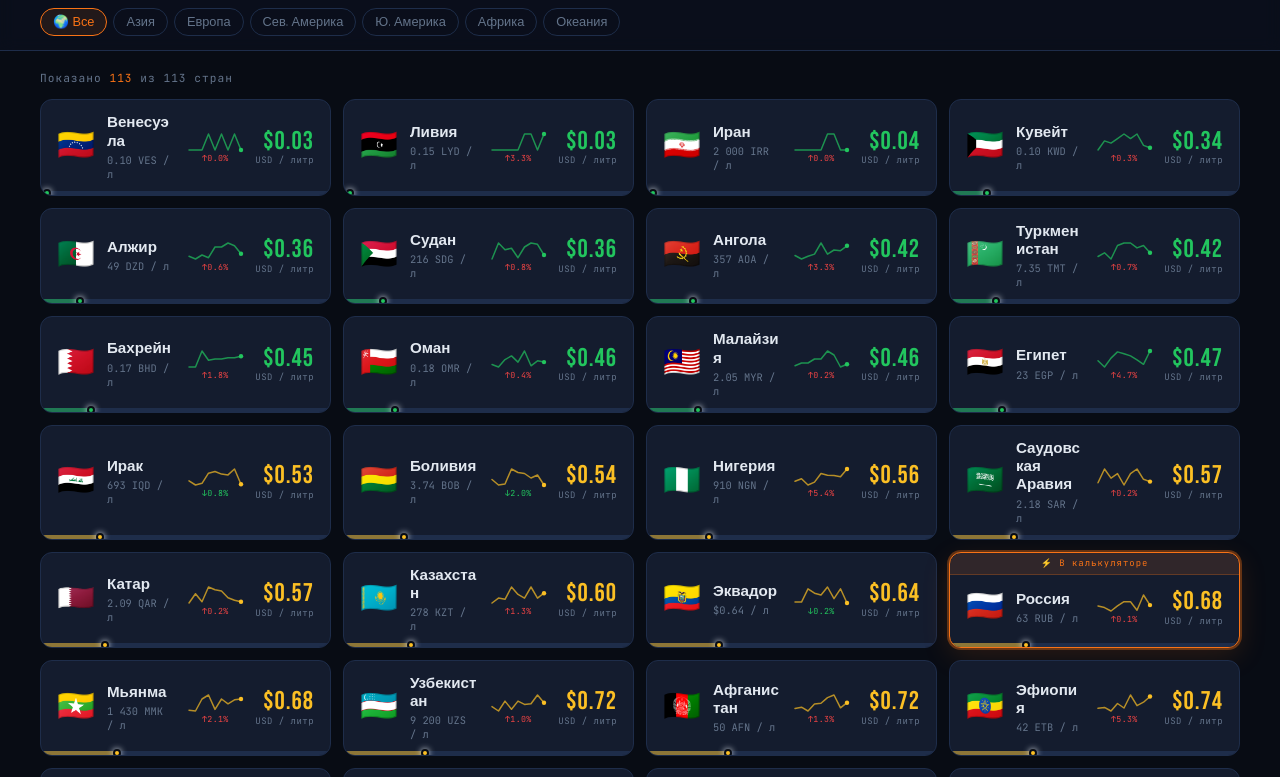
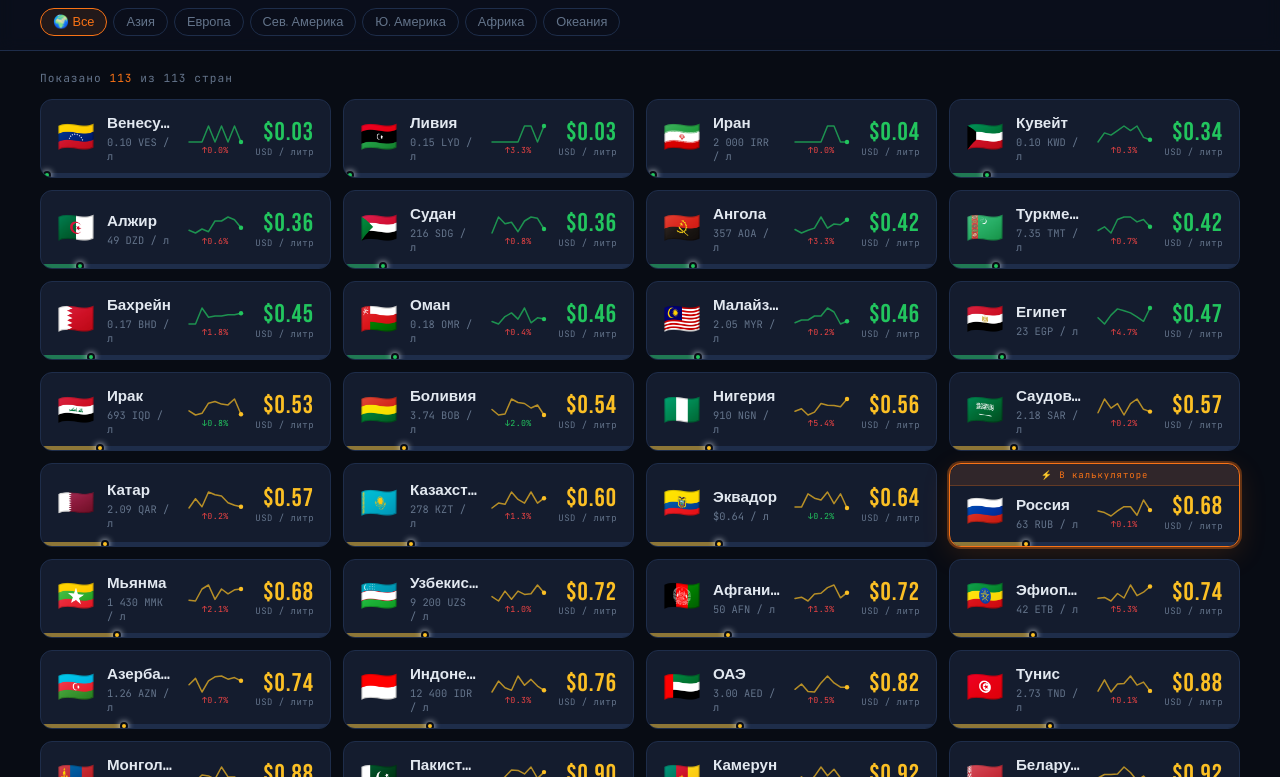
Before and after one commit to Dimitrov1985/gasoline-world, a React (Vite) app: page / in a window 1280 px wide. Shown: the part 1243-2020 px from the top of the page. Built offline with nearby package versions, Linux system fonts and the light colour scheme; no server answers.

Commit message:
fix: названия стран — ellipsis + tooltip + шире карточки

```diff
--- a/src/components/CardsGrid/CardsGrid.jsx
+++ b/src/components/CardsGrid/CardsGrid.jsx
@@ -39,7 +39,7 @@ export default function CardsGrid({ items, fuel, selectedIso, onSelect, isWatche
 
             <div className={styles.flag}>{d.flag}</div>
             <div className={styles.info}>
-              <div className={styles.name}>{countryName(d.country, lang)}</div>
+              <div className={styles.name} title={countryName(d.country, lang)}>{countryName(d.country, lang)}</div>
               <div className={styles.local}>{price.local} / {t('calc.liters')}</div>
             </div>
             <Sparkline points={sparkPoints} cls={cls} />
--- a/src/components/CardsGrid/CardsGrid.module.css
+++ b/src/components/CardsGrid/CardsGrid.module.css
@@ -1,6 +1,6 @@
 .grid {
   display: grid;
-  grid-template-columns: repeat(auto-fill, minmax(240px, 1fr));
+  grid-template-columns: repeat(auto-fill, minmax(260px, 1fr));
   gap: 12px;
 }
 
@@ -89,9 +89,9 @@
 .name {
   font-size: 0.95rem;
   font-weight: 700;
-  white-space: normal;
-  line-height: 1.2;
-  word-break: break-word;
+  white-space: nowrap;
+  overflow: hidden;
+  text-overflow: ellipsis;
 }
 
 .local {
```
